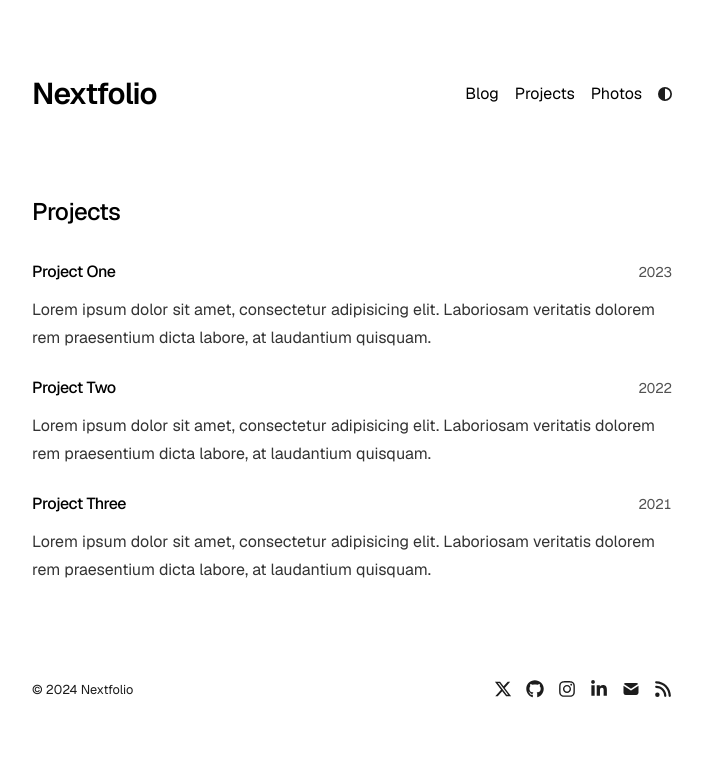
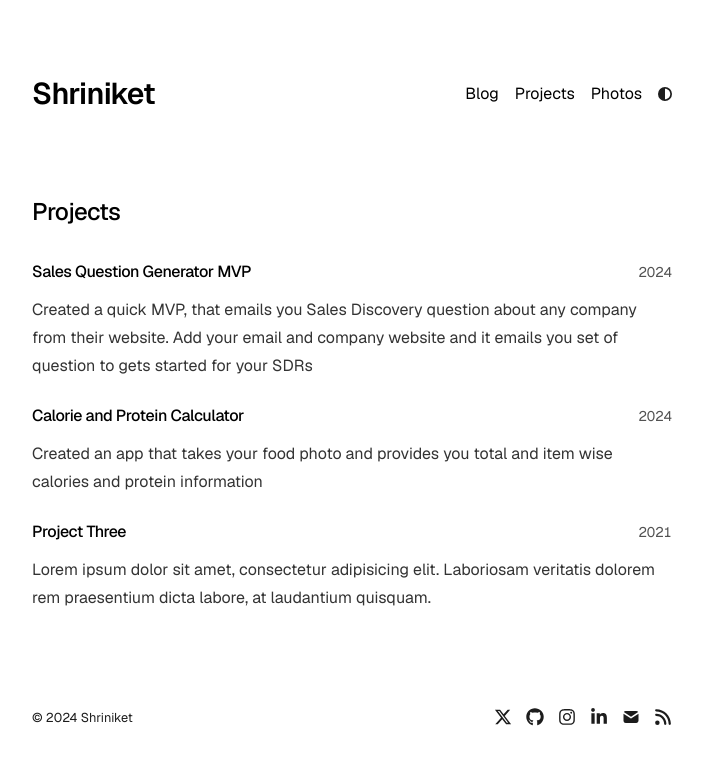
Before and after one commit to shriniket73/my-website, a Next.js app: page /projects in a window 1280 px wide. Shown: the top 764 px of the page, without its empty margins (288-991 px from the left). Built offline with nearby package versions, Linux system fonts and the light colour scheme.

Commit message:
New website with vercel template

```diff
--- a/app/config.ts
+++ b/app/config.ts
@@ -1,16 +1,16 @@
 export const metaData = {
   baseUrl: "https://nextfolio-template.vercel.app/",
-  title: "Nextfolio",
-  name: "Sirius",
+  title: "Shriniket",
+  name: "Shriniket",
   ogImage: "/opengraph-image.png",
   description:
-    "A clean, fast, and lightweight portfolio template built with Next.js, Vercel, and Tailwind CSS for optimal performance.",
+    "This is my brian on internet",
 };
 
 export const socialLinks = {
-  twitter: "https://x.com/1tssirius",
-  github: "https://github.com/1msirius/Nextfolio",
+  twitter: "https://x.com/shriniket73",
+  github: "https://github.com/shriniket73",
   instagram: "https://www.instagram.com/",
-  linkedin: "https://www.linkedin.com/",
-  email: "mailto:example@gmail.com",
+  linkedin: "https://www.linkedin.com/in/shriniket-acharya/",
+  email: "mailto:shriniketacharya@gmail.com",
 };
--- a/app/projects/project-data.tsx
+++ b/app/projects/project-data.tsx
@@ -7,18 +7,18 @@ export interface Project {
 
 export const projects: Project[] = [
   {
-    title: "Project One",
-    year: 2023,
+    title: "Sales Question Generator MVP",
+    year: 2024,
     description:
-      "Lorem ipsum dolor sit amet, consectetur adipisicing elit. Laboriosam veritatis dolorem rem praesentium dicta labore, at laudantium quisquam.",
-    url: "https://example.com/",
+      "Created a quick MVP, that emails you Sales Discovery question about any company from their website. Add your email and company website and it emails you set of question to gets started for your SDRs",
+    url: "https://www.linkedin.com/posts/shriniket-acharya_in-this-video-i-share-how-simple-it-is-to-activity-7246877589754052608-4NRs?utm_source=share&utm_medium=member_desktop",
   },
   {
-    title: "Project Two",
-    year: 2022,
+    title: "Calorie and Protein Calculator",
+    year: 2024,
     description:
-      "Lorem ipsum dolor sit amet, consectetur adipisicing elit. Laboriosam veritatis dolorem rem praesentium dicta labore, at laudantium quisquam.",
-    url: "https://example.com/",
+      "Created an app that takes your food photo and provides you total and item wise calories and protein information",
+    url: "https://www.linkedin.com/posts/shriniket-acharya_in-this-video-i-talk-about-two-things-activity-7255360993629765634-VrJM?utm_source=share&utm_medium=member_desktop",
   },
   {
     title: "Project Three",
```
Also changed, not shown: content/living-two-lives.mdx (added, +8 -0 lines), content/men-don't-care.mdx (added, +8 -0 lines), public/profile.png, 1 other file (tests, documents, lock files or other folders).
